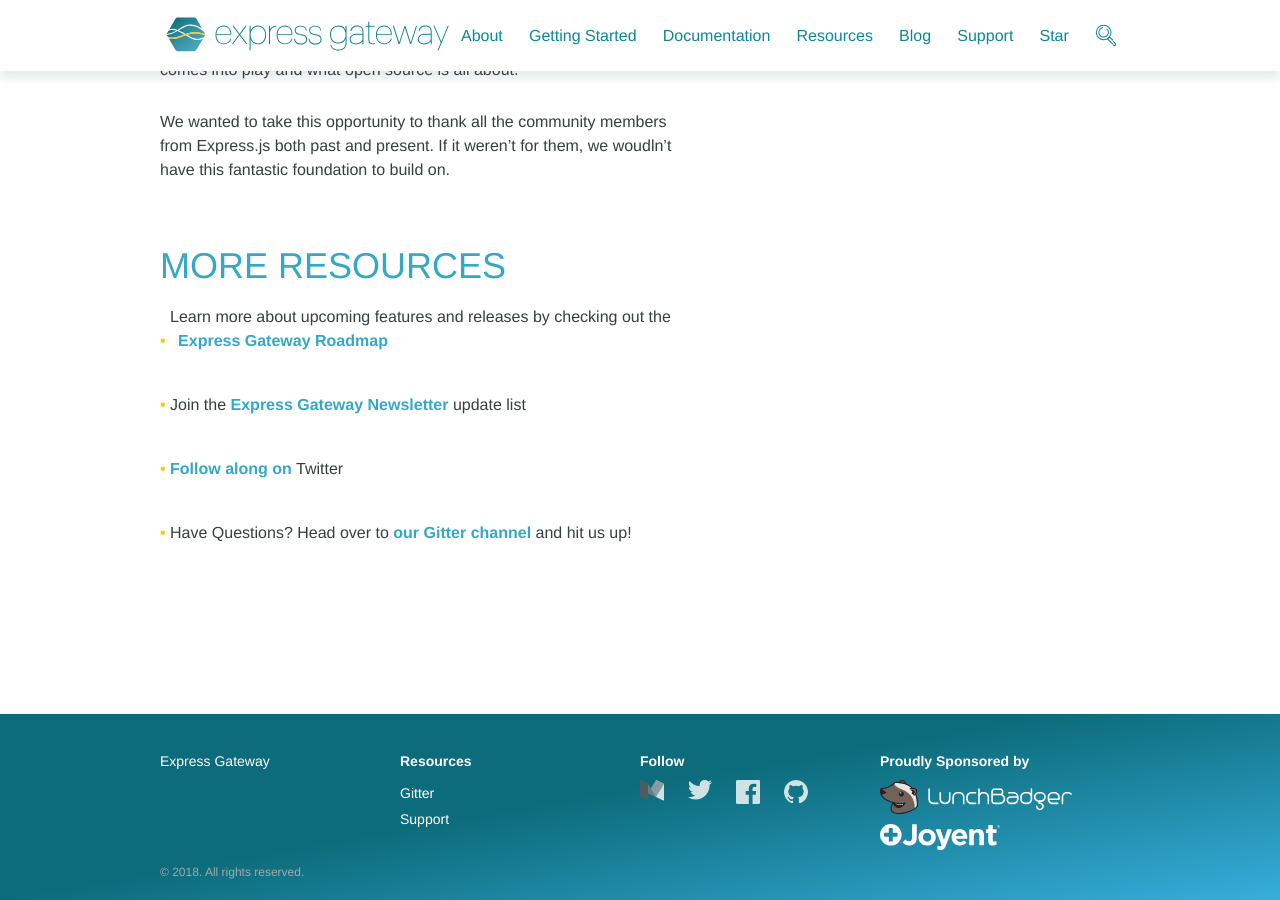
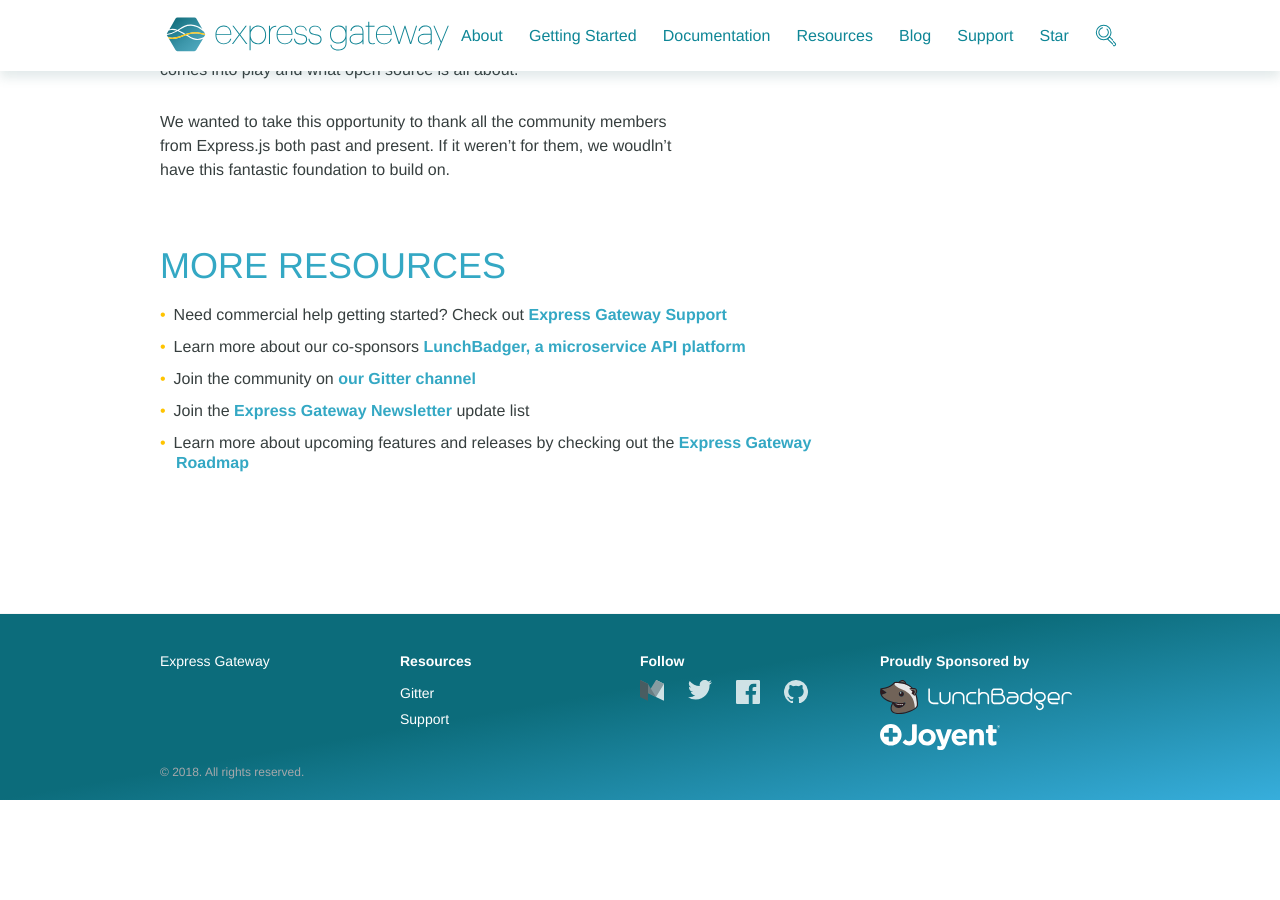
Before and after one commit to ExpressGateway/express-gateway.io, a Jekyll site: the page built from _posts/2017-07-20-introducing-express-gateway.md, in a window 1280 px wide and 900 px high, scrolled down 777 px. Built offline with Jekyll 4.4.1, drawn with Linux system fonts in a browser that asks for light colours; nearby versions of some CDN libraries; some web fonts are replaced; comment, search, counter and statistics services are not loaded; after the commit the page ends 1577 px from its top, so only the background shows below that.

Commit message:
Change the more_resource template

```diff
--- a/_includes/more_resources.md
+++ b/_includes/more_resources.md
@@ -1,9 +1,9 @@
 ## More Resources
 
-* Learn more about upcoming features and releases by checking out the **[Express Gateway Roadmap](https://github.com/ExpressGateway/express-gateway/milestones)**
+* Need commercial help getting started? Check out **[Express Gateway Support](https://goo.gl/Y57gUJ)**
+* Learn more about our co-sponsors **[LunchBadger, a microservice API platform](https://www.lunchbadger.com/platform/)**
+* Join the community on **[our Gitter channel](https://gitter.im/ExpressGateway/express-gateway)**
+* Join the **[Express Gateway Newsletter](https://eepurl.com/cVOqd5)** update list
+* Learn more about upcoming features and releases by checking out the **[Express Gateway Roadmap][roadmap]**
 
-* Join the **[Express Gateway Newsletter](https://eepurl.com/cVOqd5)** update list
-
-* **[Follow along on](https://twitter.com/express_gateway)** Twitter
-
-* Have Questions? Head over to **[our Gitter channel](https://gitter.im/ExpressGateway/express-gateway)** and hit us up!
+[roadmap]: {{ site.baseurl }}{% link docs/roadmap.md %}
```
Also changed, not shown: docs/roadmap.md (added, +90 -0 lines).
